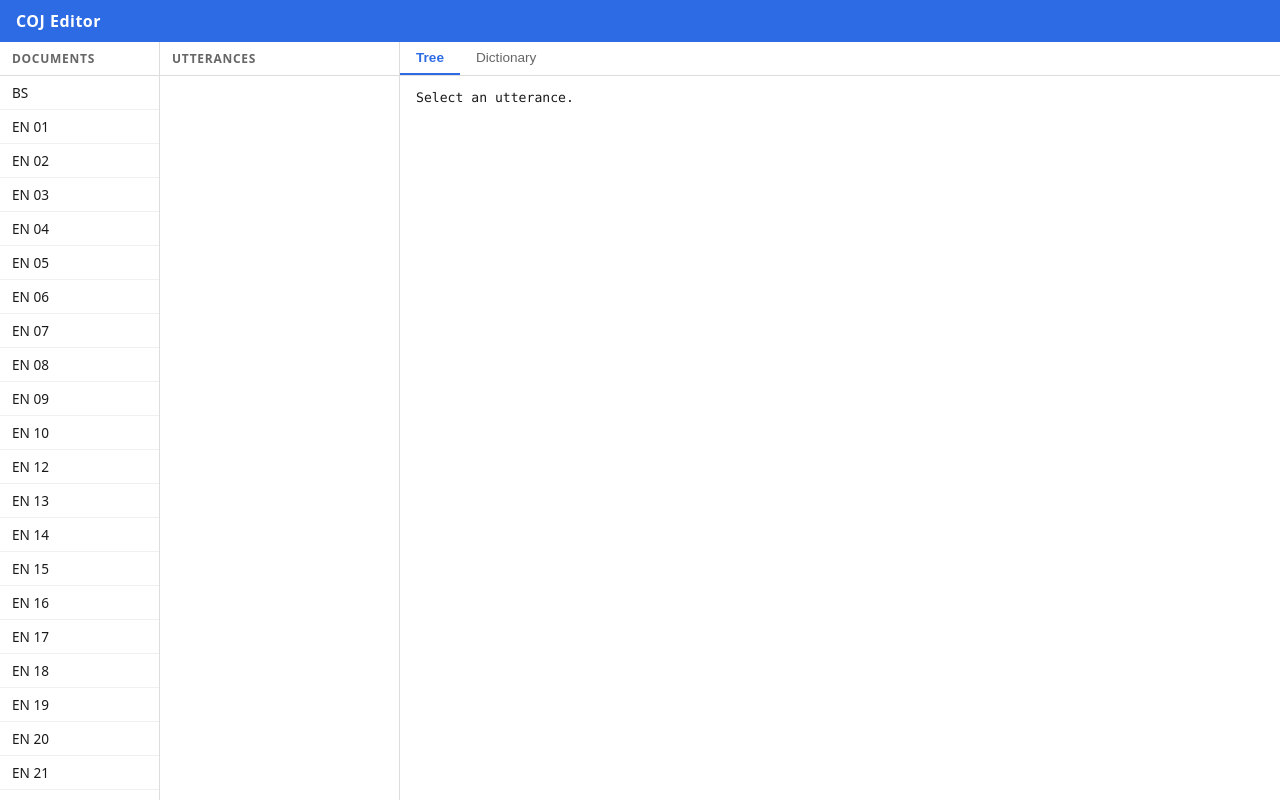
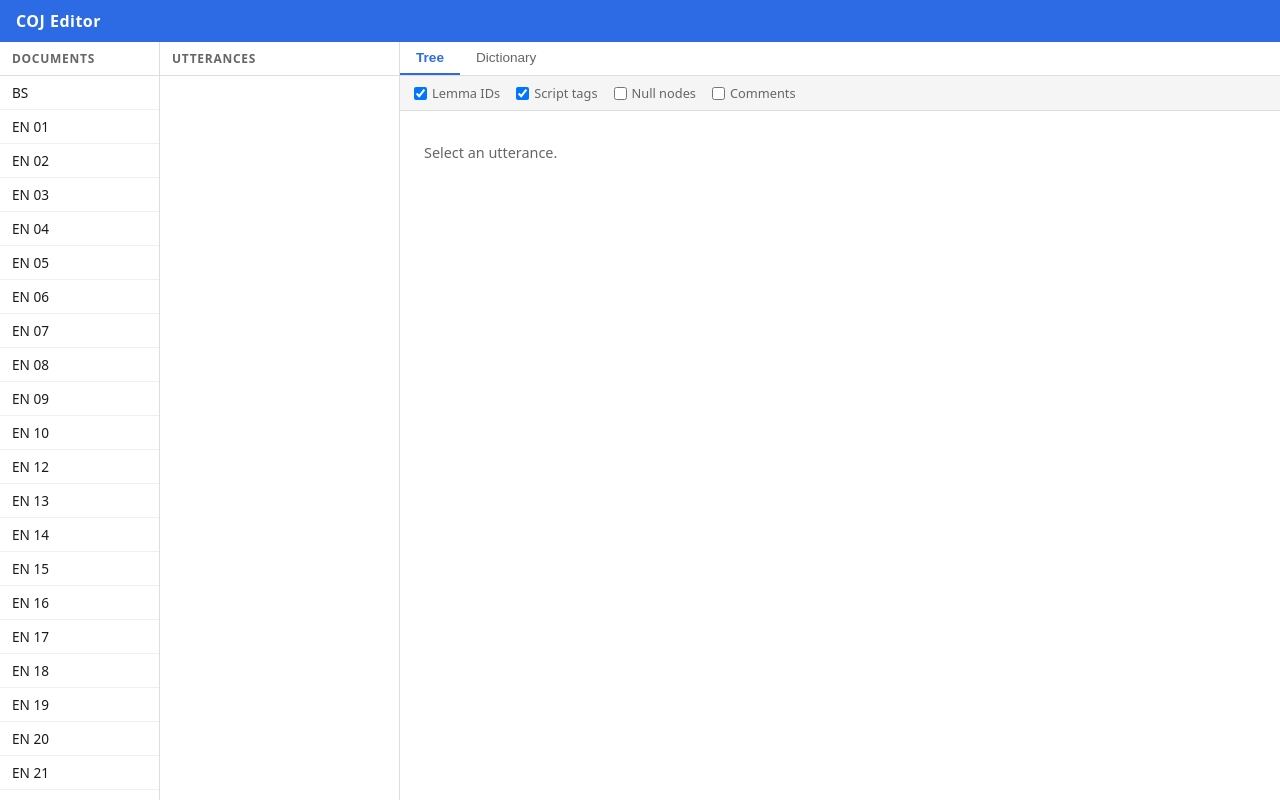
Before and after one commit to lanxnzhang/ONCOJ_Processing, a Flask app: page / in a window 1280 px wide. Run offline with Flask 3, Linux system fonts and the light colour scheme.

Commit message:
Replace ASCII tree with SVG top-down linguistic tree renderer
- New GET /api/utterances/<doc>/<sid>/tree endpoint returning nested
  JSON representation of the utterance's XML element tree
- JS Reingold-Tilford-style layout: leaves at the bottom with word
  forms (italic blue), script tags (magenta), and lemma IDs (gold);
  internal nodes show syntactic tags (bold) above branching lines
- Four toggle controls: Lemma IDs, Script tags, Null nodes, Comments
- SVG is scrollable; tree scales with utterance width

Co-Authored-By: Claude <noreply@anthropic.com>

```diff
--- a/editor/app.py
+++ b/editor/app.py
@@ -7,7 +7,9 @@ sys.path.insert(0, os.path.join(os.path.dirname(__file__), "..", "src"))
 
 from flask import Flask, abort, jsonify, render_template, request
 
-from coj.core.corpus import CorpusDocument
+import xml.etree.ElementTree as ET
+
+from coj.core.corpus import CorpusDocument, _utterance_to_elem
 from coj.core.dictionary import Dictionary
 from coj.xml.corpus_xml import utterance_to_tree_str
 
@@ -165,5 +167,44 @@ def dictionary_entry(entry_id: str):
     return jsonify({"id": str(entry.eid), "fields": fields})
 
 
+def _elem_to_node(elem: ET.Element) -> dict:
+    """Recursively convert an XML element to a plain-dict tree for JSON."""
+    children = [c for c in elem if c.tag != "comment"]
+    comments  = [c.get("raw", "") for c in elem if c.tag == "comment"]
+    tag = elem.get("raw_tag") or elem.tag
+    node: dict = {"tag": tag}
+    if comments:
+        node["comments"] = comments
+    if elem.get("lemma"):
+        node["lemma"] = elem.get("lemma")
+    if children:
+        node["children"] = [_elem_to_node(c) for c in children]
+    else:
+        node["form"]  = elem.get("form", "")
+        node["phon"]  = elem.get("phon", "")
+        if elem.get("lemma"):
+            node["lemma"] = elem.get("lemma")
+    return node
+
+
+@app.route("/api/utterances/<doc_id>/<path:sentence_id>/tree")
+def utterance_tree(doc_id: str, sentence_id: str):
+    doc = get_doc(doc_id)
+    utt = doc.find_utterance(sentence_id)
+    if utt is None:
+        abort(404, description=f"Utterance '{sentence_id}' not found in '{doc_id}'")
+
+    block = _utterance_to_elem(utt)
+    roots = [c for c in block if c.tag != "comment"]
+    top_comments = [c.get("raw", "") for c in block if c.tag == "comment"]
+
+    return jsonify({
+        "sentence_id": utt.sentence_id or "",
+        "header":      block.get("header", ""),
+        "comments":    top_comments,
+        "roots":       [_elem_to_node(r) for r in roots],
+    })
+
+
 if __name__ == "__main__":
     app.run(debug=True, port=5000)
--- a/editor/static/app.js
+++ b/editor/static/app.js
@@ -3,17 +3,34 @@
 // ── State ──────────────────────────────────────────────────────────────────
 let activeDoc = null;
 let activeUtt = null;
+let currentTreeData = null;
 
 // ── Helpers ────────────────────────────────────────────────────────────────
 async function apiFetch(path) {
   const res = await fetch(path);
-  if (!res.ok) throw new Error(`${res.status} ${res.statusText} — ${path}`);
+  if (!res.ok) throw new Error(`${res.status} — ${path}`);
   return res.json();
 }
 
 function clearActive(list) {
   list.querySelectorAll("li.active").forEach(el => el.classList.remove("active"));
 }
+
+// ── Toggle state ───────────────────────────────────────────────────────────
+function toggles() {
+  return {
+    lemma:    document.getElementById("tog-lemma").checked,
+    phon:     document.getElementById("tog-phon").checked,
+    null_:    document.getElementById("tog-null").checked,
+    comments: document.getElementById("tog-comments").checked,
+  };
+}
+
+["tog-lemma","tog-phon","tog-null","tog-comments"].forEach(id => {
+  document.getElementById(id).addEventListener("change", () => {
+    if (currentTreeData) renderSvgTree(currentTreeData);
+  });
+});
 
 // ── Tab switching ──────────────────────────────────────────────────────────
 document.querySelectorAll(".tab").forEach(btn => {
@@ -43,10 +60,12 @@ async function selectDocument(docId, liElem) {
   if (activeDoc === docId) return;
   activeDoc = docId;
   activeUtt = null;
+  currentTreeData = null;
   clearActive(document.getElementById("doc-list"));
   liElem.classList.add("active");
   document.getElementById("utt-list").innerHTML = "";
-  document.getElementById("tree-display").textContent = "Select an utterance.";
+  document.getElementById("tree-container").innerHTML =
+    '<p class="tree-placeholder">Select an utterance.</p>';
 
   const utts = await apiFetch(`/api/documents/${docId}`);
   const list = document.getElementById("utt-list");
@@ -72,14 +91,232 @@ async function selectUtterance(docId, sentenceId, liElem) {
   clearActive(document.getElementById("utt-list"));
   liElem.classList.add("active");
 
-  const data = await apiFetch(`/api/utterances/${docId}/${encodeURIComponent(sentenceId)}`);
-  document.getElementById("tree-display").textContent = data.tree;
+  const data = await apiFetch(
+    `/api/utterances/${docId}/${encodeURIComponent(sentenceId)}/tree`
+  );
+  currentTreeData = data;
+  renderSvgTree(data);
 
   // Switch to Tree tab
   document.querySelectorAll(".tab").forEach(b => b.classList.remove("active"));
   document.querySelectorAll(".tab-content").forEach(c => c.classList.add("hidden"));
   document.querySelector('.tab[data-tab="tree"]').classList.add("active");
   document.getElementById("tab-tree").classList.remove("hidden");
+}
+
+// ══════════════════════════════════════════════════════════════════════════
+// SVG Tree Renderer
+// ══════════════════════════════════════════════════════════════════════════
+
+// Layout constants
+const COL_W   = 90;   // horizontal cell width per leaf
+const ROW_H   = 48;   // vertical spacing between levels
+const LEAF_H  = 88;   // extra height for leaf annotation block
+const PAD_X   = 40;   // horizontal padding
+const PAD_TOP = 32;   // space above root
+
+// Font metrics (approximate, for SVG text positioning)
+const FONT_TAG  = 13; // px, syntactic tag
+const FONT_FORM = 13; // px, italic word form
+const FONT_ANN  = 11; // px, phon / lemma
+
+const SVG_NS = "http://www.w3.org/2000/svg";
+
+function svgElem(tag, attrs = {}, text = null) {
+  const el = document.createElementNS(SVG_NS, tag);
+  for (const [k, v] of Object.entries(attrs)) el.setAttribute(k, v);
+  if (text !== null) el.textContent = text;
+  return el;
+}
+
+// ── Step 1: prune the tree according to toggles ───────────────────────────
+function isNullNode(node) {
+  return node.form !== undefined && node.form === "" && node.phon === "";
+}
+
+function pruneNode(node, opts) {
+  if (!opts.null_ && isNullNode(node)) return null;
+  if (!node.children) return { ...node }; // leaf
+  const children = node.children
+    .map(c => pruneNode(c, opts))
+    .filter(Boolean);
+  if (children.length === 0) return null;
+  return { ...node, children };
+}
+
+// ── Step 2: assign leaf positions (Reingold-Tilford simplified) ───────────
+// Returns { leaves, depth } for each node:
+//   leaves: number of leaf descendants
+//   xCenter: center x (in leaf units)
+//   depth: depth in tree
+
+function assignX(node, leafCounter = { n: 0 }) {
+  if (!node.children) {
+    const x = leafCounter.n;
+    leafCounter.n++;
+    node._x = x;
+    node._leaves = 1;
+  } else {
+    node.children.forEach(c => assignX(c, leafCounter));
+    const first = node.children[0]._x;
+    const last  = node.children[node.children.length - 1]._x;
+    node._x = (first + last) / 2;
+    node._leaves = node.children.reduce((s, c) => s + c._leaves, 0);
+  }
+}
+
+function assignDepth(node, d = 0) {
+  node._depth = d;
+  if (node.children) node.children.forEach(c => assignDepth(c, d + 1));
+}
+
+function maxDepth(node) {
+  if (!node.children) return node._depth;
+  return Math.max(...node.children.map(maxDepth));
+}
+
+// ── Step 3: render into SVG ───────────────────────────────────────────────
+
+function xPx(leafX, totalLeaves) {
+  // map 0-based leaf index to pixel center
+  return PAD_X + (leafX + 0.5) * COL_W;
+}
+
+function yPx(depth, bottomDepth) {
+  // internal levels grow downward; leaves are at the bottom
+  return PAD_TOP + depth * ROW_H;
+}
+
+function leafYPx(bottomDepth) {
+  return PAD_TOP + bottomDepth * ROW_H;
+}
+
+function renderNode(node, svg, totalLeaves, bottomDepth, opts) {
+  const cx = xPx(node._x, totalLeaves);
+  const cy = node.children ? yPx(node._depth, bottomDepth) : leafYPx(bottomDepth);
+
+  // draw edges to children
+  if (node.children) {
+    node.children.forEach(child => {
+      const ccx = xPx(child._x, totalLeaves);
+      const ccy = child.children ? yPx(child._depth, bottomDepth) : leafYPx(bottomDepth);
+      svg.appendChild(svgElem("line", {
+        x1: cx, y1: cy, x2: ccx, y2: ccy,
+        class: "tree-edge",
+      }));
+    });
+  }
+
+  // draw node label
+  if (!node.children) {
+    // Leaf: stacked annotation block
+    let yOffset = cy;
+
+    // word form (italic)
+    if (node.form) {
+      svg.appendChild(svgElem("text", {
+        x: cx, y: yOffset,
+        class: "lbl-form",
+        "text-anchor": "middle",
+      }, node.form));
+    }
+    yOffset += 16;
+
+    // phon/script tag
+    if (opts.phon && node.phon) {
+      svg.appendChild(svgElem("text", {
+        x: cx, y: yOffset,
+        class: "lbl-phon",
+        "text-anchor": "middle",
+      }, node.phon));
+      yOffset += 14;
+    }
+
+    // lemma ID
+    if (opts.lemma && node.lemma) {
+      svg.appendChild(svgElem("text", {
+        x: cx, y: yOffset,
+        class: "lbl-lemma",
+        "text-anchor": "middle",
+      }, node.lemma));
+    }
+  } else {
+    // Internal node: just the tag
+    svg.appendChild(svgElem("text", {
+      x: cx, y: cy + 5,
+      class: "lbl-tag",
+      "text-anchor": "middle",
+    }, node.tag));
+
+    // embedded lemma on compound nodes
+    if (opts.lemma && node.lemma) {
+      svg.appendChild(svgElem("text", {
+        x: cx, y: cy + 18,
+        class: "lbl-lemma",
+        "text-anchor": "middle",
+      }, node.lemma));
+    }
+  }
+
+  // recurse
+  if (node.children) {
+    node.children.forEach(c => renderNode(c, svg, totalLeaves, bottomDepth, opts));
+  }
+}
+
+// ── Main entry point ──────────────────────────────────────────────────────
+
+function renderSvgTree(data) {
+  const container = document.getElementById("tree-container");
+  container.innerHTML = "";
+  const opts = toggles();
+
+  // Prune each root and collect non-null ones
+  const roots = data.roots.map(r => pruneNode(r, opts)).filter(Boolean);
+  if (roots.length === 0) {
+    container.innerHTML = '<p class="tree-placeholder">Nothing to display.</p>';
+    return;
+  }
+
+  // Wrap multiple roots in a synthetic root if needed
+  let tree;
+  if (roots.length === 1) {
+    tree = roots[0];
+  } else {
+    tree = { tag: "", children: roots, lemma: null };
+  }
+
+  // Assign layout
+  const leafCounter = { n: 0 };
+  assignX(tree, leafCounter);
+  assignDepth(tree);
+  const totalLeaves = leafCounter.n;
+  const bottom = maxDepth(tree);
+
+  // SVG dimensions
+  const svgW = totalLeaves * COL_W + PAD_X * 2;
+  const svgH = PAD_TOP + bottom * ROW_H + LEAF_H;
+
+  const svg = svgElem("svg", {
+    width: svgW, height: svgH,
+    viewBox: `0 0 ${svgW} ${svgH}`,
+    class: "tree-svg",
+  });
+
+  // Comments header
+  if (opts.comments && data.comments && data.comments.length) {
+    data.comments.forEach((c, i) => {
+      svg.appendChild(svgElem("text", {
+        x: PAD_X, y: 14 + i * 14,
+        class: "lbl-comment",
+      }, `# ${c}`));
+    });
+  }
+
+  // Render edges first (so labels draw on top)
+  renderNode(tree, svg, totalLeaves, bottom, opts);
+
+  container.appendChild(svg);
 }
 
 // ── Dictionary pane ────────────────────────────────────────────────────────
--- a/editor/static/style.css
+++ b/editor/static/style.css
@@ -41,8 +41,8 @@ header {
   background: var(--surface);
   overflow: hidden;
 }
-#pane-docs  { width: 160px; flex-shrink: 0; }
-#pane-utts  { width: 240px; flex-shrink: 0; }
+#pane-docs   { width: 160px; flex-shrink: 0; }
+#pane-utts   { width: 240px; flex-shrink: 0; }
 #pane-detail { flex: 1; border-right: none; }
 
 .pane-header {
@@ -92,20 +92,90 @@ header {
 .tab:hover:not(.active) { color: var(--text); }
 
 /* ── Tab content ── */
-.tab-content { flex: 1; overflow: auto; padding: 12px 16px; }
+.tab-content { display: flex; flex-direction: column; flex: 1; overflow: hidden; }
 .hidden { display: none !important; }
 
-/* ── Tree ── */
-.tree-pre {
-  font-family: var(--font-mono);
-  font-size: .82rem;
-  line-height: 1.55;
-  white-space: pre;
-  color: var(--text);
+/* ── Tree toolbar ── */
+.tree-toolbar {
+  display: flex;
+  gap: 16px;
+  padding: 8px 14px;
+  border-bottom: 1px solid var(--border);
+  flex-shrink: 0;
+  background: var(--bg);
+}
+.toggle {
+  display: flex;
+  align-items: center;
+  gap: 5px;
+  font-size: .8rem;
+  color: var(--muted);
+  cursor: pointer;
+  user-select: none;
+}
+.toggle input { cursor: pointer; }
+
+/* ── Tree container ── */
+#tree-container {
+  flex: 1;
+  overflow: auto;
+  padding: 8px 0;
+  background: var(--surface);
 }
 
-/* ── Dictionary ── */
-.dict-search-row { margin-bottom: 10px; }
+.tree-placeholder {
+  padding: 24px;
+  color: var(--muted);
+  font-size: .9rem;
+}
+
+/* ── SVG tree ── */
+.tree-svg { display: block; }
+
+.tree-edge {
+  stroke: #aaa;
+  stroke-width: 1.2;
+}
+
+/* Syntactic tag labels — bold, dark */
+.lbl-tag {
+  font-family: var(--font-ui);
+  font-size: 13px;
+  font-weight: 700;
+  fill: var(--text);
+}
+
+/* Word form labels — italic, blue */
+.lbl-form {
+  font-family: var(--font-ui);
+  font-size: 13px;
+  font-style: italic;
+  fill: #2d6be4;
+}
+
+/* Phon/script tag labels — magenta */
+.lbl-phon {
+  font-family: var(--font-mono);
+  font-size: 11px;
+  fill: #a0188c;
+}
+
+/* Lemma ID labels — muted gold */
+.lbl-lemma {
+  font-family: var(--font-mono);
+  font-size: 11px;
+  fill: #856404;
+}
+
+/* Comment lines */
+.lbl-comment {
+  font-family: var(--font-mono);
+  font-size: 10px;
+  fill: #999;
+}
+
+/* ── Dictionary pane ── */
+.dict-search-row { margin-bottom: 10px; padding: 12px 14px 0; }
 .dict-search-row input {
   width: 100%;
   padding: 7px 10px;
@@ -116,13 +186,17 @@ header {
 }
 .dict-search-row input:focus { outline: none; border-color: var(--accent); }
 
+#tab-dict { overflow: hidden; display: flex; flex-direction: column; }
+#tab-dict .item-list { flex: 0 0 auto; max-height: 180px; overflow-y: auto; padding: 0 14px; }
+
 .dict-entry-detail {
-  margin-top: 12px;
+  margin: 10px 14px;
   padding: 10px 12px;
   background: var(--bg);
   border: 1px solid var(--border);
   border-radius: 4px;
   font-size: .82rem;
+  overflow-y: auto;
 }
 .dict-entry-detail h3 { font-size: .9rem; margin-bottom: 8px; color: var(--accent); }
 .dict-field { display: flex; gap: 10px; padding: 3px 0; border-bottom: 1px solid #eee; }
--- a/editor/templates/index.html
+++ b/editor/templates/index.html
@@ -32,7 +32,15 @@
       </div>
 
       <div class="tab-content" id="tab-tree">
-        <pre id="tree-display" class="tree-pre">Select an utterance.</pre>
+        <div class="tree-toolbar">
+          <label class="toggle"><input type="checkbox" id="tog-lemma" checked> Lemma IDs</label>
+          <label class="toggle"><input type="checkbox" id="tog-phon"  checked> Script tags</label>
+          <label class="toggle"><input type="checkbox" id="tog-null"> Null nodes</label>
+          <label class="toggle"><input type="checkbox" id="tog-comments"> Comments</label>
+        </div>
+        <div id="tree-container">
+          <p class="tree-placeholder">Select an utterance.</p>
+        </div>
       </div>
 
       <div class="tab-content hidden" id="tab-dict">
```
